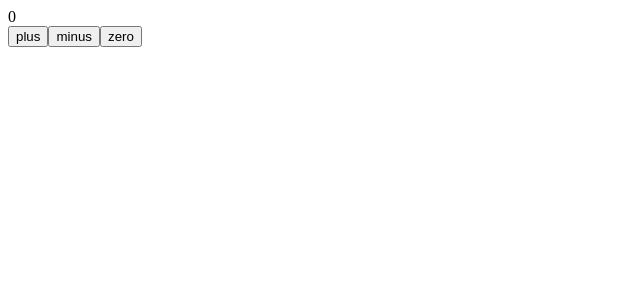
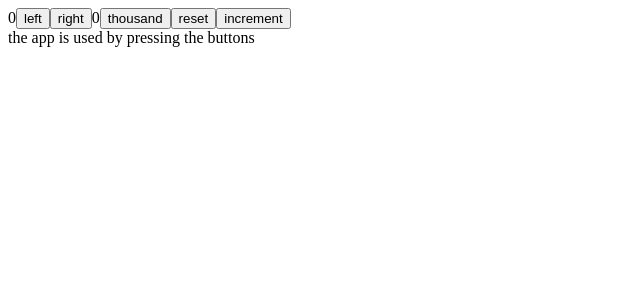
Before and after one commit to travis-vandame/university-helsinki-full-stack-open, a React (Vite) app in the folder part1/courseinfo/: page / in a window 1280 px wide. Shown: the top 300 px of the page, without its empty margins (0-640 px from the left). Built offline with nearby package versions, Linux system fonts and the light colour scheme.

Commit message:
chore(app): Completed working through part1 section d

```diff
--- a/part1/courseinfo/src/App.jsx
+++ b/part1/courseinfo/src/App.jsx
@@ -1,31 +1,167 @@
 import { useState } from 'react'
 
-const Display = ({ counter}) => <div>{counter}</div>
-const Button = ({ onClick, text}) => <button onClick={onClick} text={text}>{text}</button>
+/*
+// function that retruns a function
+const hello = (who) => {
+  const handler = () => {
+    console.log('hello world', who)
+  }
+  return handler
+}
+
+const hello = (who) => {
+  return () => {
+    console.log('hello', who)
+  }
+}
+*/
+const hello = (who) => () => {
+  console.log('hello', who)
+}
+
+const History = (props) => {
+  if (props.allClicks.length === 0) {
+    return (
+      <div>
+        the app is used by pressing the buttons
+      </div>
+    )
+  }
+  return (
+    <div>
+      button press history: {props.allClicks.join(' ')}
+    </div>
+  )
+}
+
+const Button = ({ onClick, text }) => <button onClick={onClick}>{text}</button>
 
 const App = (props) => {
-  const [ counter, setCounter ] = useState(0)
-  console.log('rendering with counter value', counter)
+  const [left, setLeft] = useState(0)
+  const [right, setRight] = useState(0)
+  const [allClicks, setAll] = useState([])
+  const [value, setValue] = useState(10)
 
-  const increaseByOne = () => {
-    console.log('increasing, value before', counter)
-    setCounter(counter +1)
+  const setToValue = (newValue) => {
+    console.log('value now', newValue)
+    setValue(newValue)
   }
-  const decreaseByOne = () => {
-    console.log('decreasing, value before', counter)
-    setCounter(counter -1)
+
+  /*
+  const setToValue = (newValue) => () => {
+    console.log('value now', newValue)
+    setValue(newValue)
   }
-  const setToZero = () => {
-    console.log('resetting to zero, value before', counter)
-    setCounter(0)
+
+  const [total, setTotal] = useState(0)
+
+  console.log('rendering with all clicks value', allClicks)
+  console.log('total', total)
+  */
+
+  const handleLeftClick = () => {
+    // don't use push it will mutate the allClicks directly
+    setAll(allClicks.concat('L'))
+    setLeft(left +1)
+    /*
+    const updatedLeft = left + 1
+    setLeft(updatedLeft)
+    setTotal(updatedLeft + left)
+    */
   }
+
+  const handleRightClick = () => {
+    setAll(allClicks.concat('R')) // // don't use push it will mutate the allClicks directly
+    setRight(right +1)
+    /*
+    const updatedRight = right +1
+    setRight(updatedRight)
+    setTotal(updatedRight + right)
+    */
+  }
+  /**
+  const [clicks, setClicks] = useState({
+    left: 0,
+    right: 0
+  })
+
+  const handleLeftClick = () => {
+    const newClicks = {
+      left: clicks.left + 1,
+      right: clicks.right
+    }
+    setClicks(newClicks)
+  }
+
+  const handleRightClick = () => {
+    const newClicks = {
+      left: clicks.left,
+      right: clicks.right + 1
+    }
+    setClicks(newClicks)
+  }
+
+  const handleLeftClick = () => {
+    const newClicks = {
+      ...clicks,
+      left: clicks.left + 1
+    }
+    console.log('increasing, left value before', clicks.left)
+    setClicks(newClicks)
+  }
+
+  const handleRightClick = () => {
+    const newClicks = {
+        ...clicks,
+        right: clicks.right + 1
+    }
+    console.log('increasing, right value before', clicks.right)
+    setClicks(newClicks)
+  }
+
+  const handleLeftClick =() => setClicks({...clicks, left: clicks.left +1})
+  const handleRightClick = () => setClicks({...clicks, right: clicks.right +1})
+  */
 
   return (
     <div>
-      <Display counter={counter} />
-      <Button onClick={increaseByOne} text="plus" />
-      <Button onClick={decreaseByOne} text='minus' />
-      <Button onClick={setToZero} text='zero' />
+      {/*
+      {left}
+      <button onClick={() => setLeft(left +1)} >
+        left
+      </button>
+      <button onClick={() => setRight(right +1)} >
+        right
+      </button>
+      {right}
+      {left}
+      <button onClick={handleLeftClick}>left</button>
+      <button onClick={handleRightClick}>right</button>
+      {right}
+      <p>{allClicks.join(' ')}</p>
+      <p>Total {total}</p>
+
+      <button onClick={hello('world')}>button</button>
+      <button onClick={hello('react')}>button</button>
+      <button onClick={hello('function')}>button</button>
+
+      <button onClick={setToValue(1000)}>thousand</button>
+      <button onClick={setToValue(0)}>reset</button>
+      <button onClick={setToValue(value + 1)}>increment</button>
+
+      <button onClick={() => setToValue(1000)}>thousand</button>
+      <button onClick={() => setToValue(0)}>reset</button>
+      <button onClick={() => setToValue(value + 1)}>increment</button>
+      */}
+      {left}
+      <Button onClick={handleLeftClick} text='left' />
+      <Button onClick={handleRightClick} text='right' />
+      {right}
+      <Button onClick={() => setToValue(1000)} text='thousand' />
+      <Button onClick={() => setToValue(0)} text='reset' />
+      <Button onClick={() => setToValue(value + 1)} text='increment' />
+
+      <History allClicks={allClicks} />
     </div>
   )
 }
```
